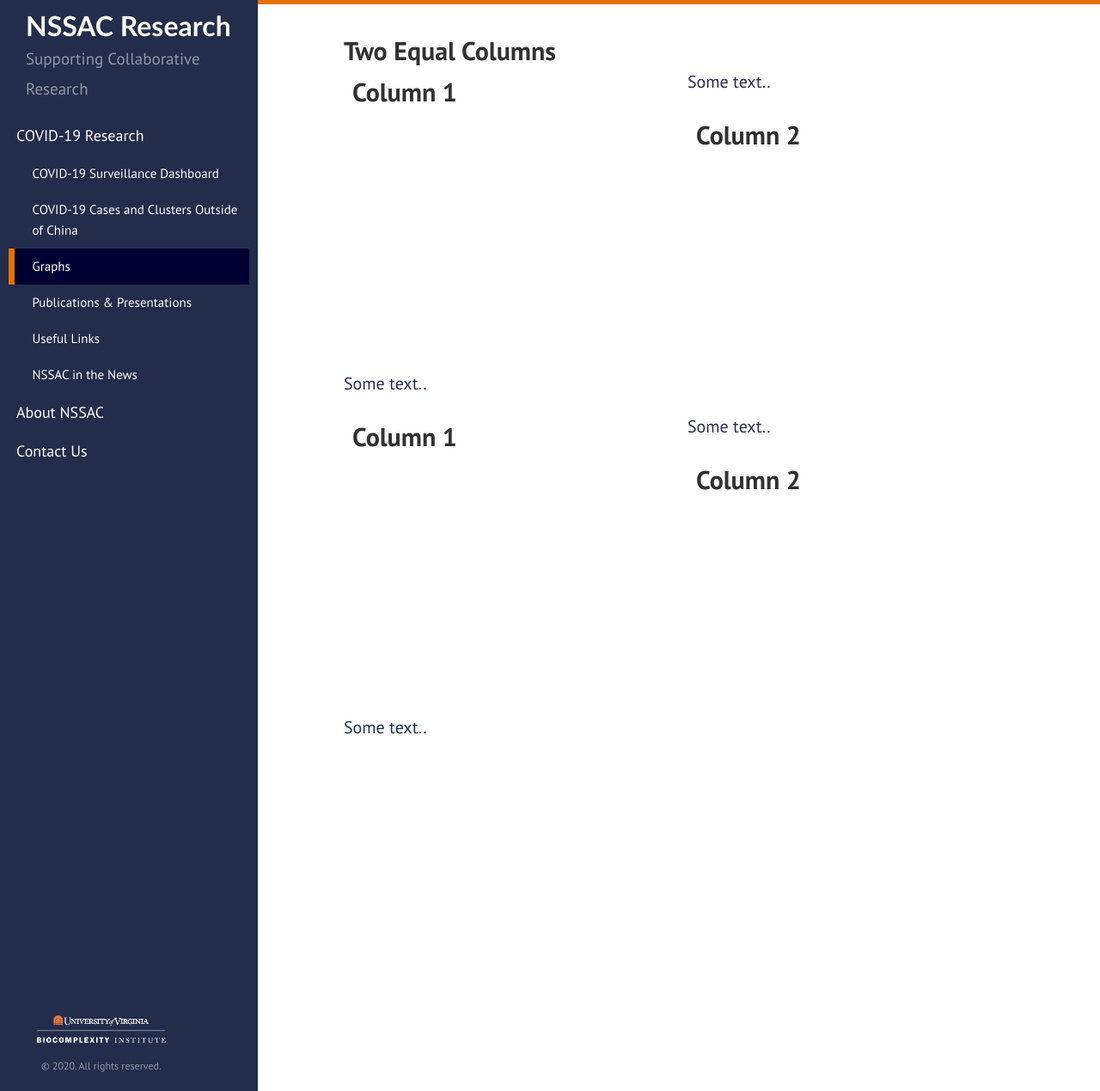
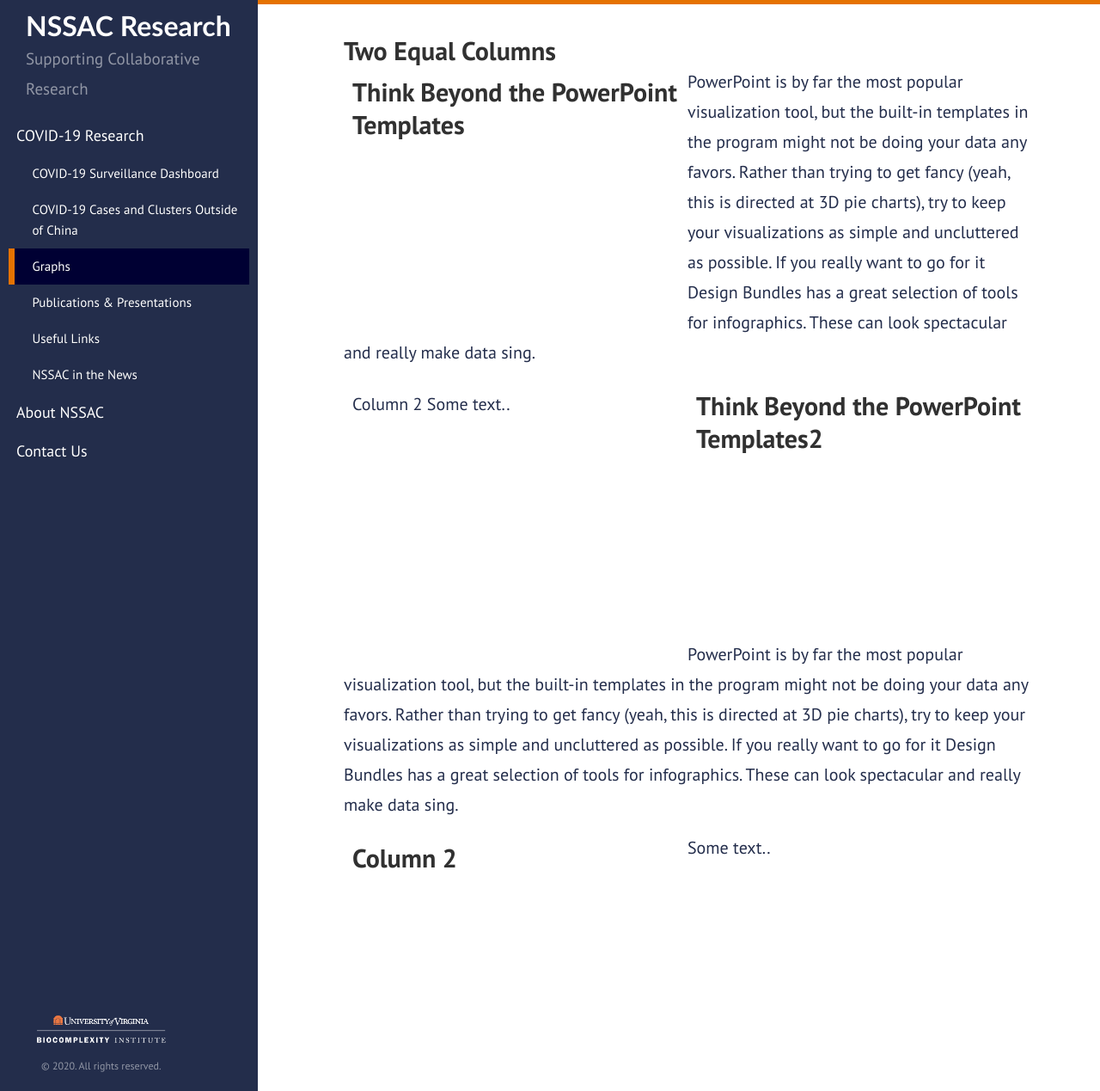
Before and after one commit to mehta-gaurav/mehta-gaurav.github.io, a Jekyll site: the page built from covid-19/graphs/index.md, in a window 1280 px wide and 1269 px high. Shown: the whole window at 86% size. Built offline with Jekyll 4.4.1, drawn with Linux system fonts in a browser that asks for light colours; our own code applies the rules of GitHub Pages for plain Markdown files.

Commit message:
Update index.md

```diff
--- a/covid-19/graphs/index.md
+++ b/covid-19/graphs/index.md
@@ -1,28 +1,21 @@
 Two Equal Columns
 -----------------
 
-{: .row-split}
 
 {: .column-split}
-Column 1
---------
+## Think Beyond the PowerPoint Templates
+PowerPoint is by far the most popular visualization tool, but the built-in templates in the program might not be doing your data any favors. Rather than trying to get fancy (yeah, this is directed at 3D pie charts), try to keep your visualizations as simple and uncluttered as possible. If you really want to go for it Design Bundles has a great selection of tools for infographics. These can look spectacular and really make data sing.
 
+{: .column-split}
+Column 2
 Some text..
+
+{: .column-split}
+## Think Beyond the PowerPoint Templates2
+PowerPoint is by far the most popular visualization tool, but the built-in templates in the program might not be doing your data any favors. Rather than trying to get fancy (yeah, this is directed at 3D pie charts), try to keep your visualizations as simple and uncluttered as possible. If you really want to go for it Design Bundles has a great selection of tools for infographics. These can look spectacular and really make data sing.
 
 {: .column-split}
 Column 2
 --------
 
 Some text..
-
-{: .column-split}
-Column 1
---------
-
-Some text..
-
-{: .column-split}
-Column 2
---------
-
-Some text..
```
